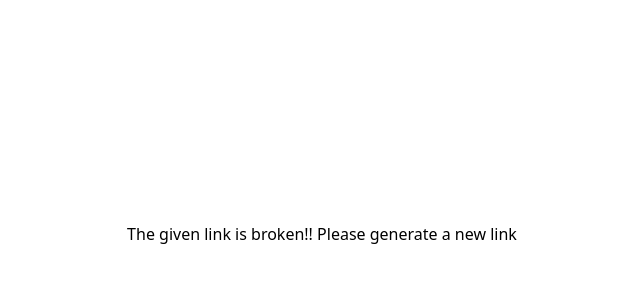
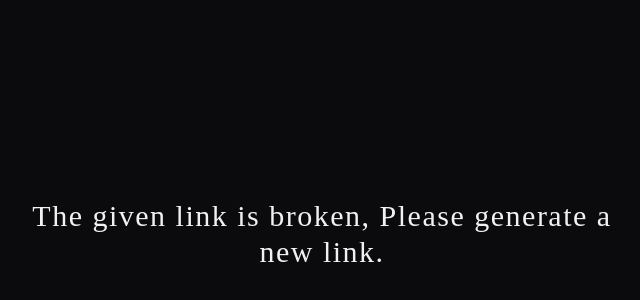
Before and after one commit to clanflare/cf-modmail-web, a Next.js app: page /auth/magic-link in a window 1280 px wide. Shown: the part 166-466 px from the top of the page, without its empty margins (318-958 px from the left). Built offline with nearby package versions, Linux system fonts and the light colour scheme; no server answers; a web font is replaced by a local one.

Commit message:
feat: :sparkles: add mafic link page

```diff
--- a/app/auth/magic-link/page.tsx
+++ b/app/auth/magic-link/page.tsx
@@ -1,3 +1,5 @@
+import { MagicLinkScreen } from "@/components/screens";
+
 interface Props {
 	searchParams: {
 		token?: string;
@@ -9,19 +11,17 @@ const MagicLinkPage = (props: Props) => {
 
 	const { token } = searchParams;
 
-    return (
-        <main className="w-full h-screen flex items-center justify-center bg-background dark:bg-dark-background">
-            {
-                token ? (
-                    <div>
-
-                    </div>
-                ) : (
-                    <p>The given link is broken!! Please generate a new link</p>
-                )
-            }
-        </main>
-    )
+	return (
+		<main className="w-full h-screen flex items-center justify-center bg-primary-dark font-bahnschrift">
+			{token ? (
+				<MagicLinkScreen token={token} />
+			) : (
+				<p className="text-3xl max-w-[600px] text-primary-light text-center tracking-wider">
+					The given link is broken, Please generate a new link.
+				</p>
+			)}
+		</main>
+	);
 };
 
 export default MagicLinkPage;
--- /dev/null
+++ b/components/screens/index.ts
@@ -0,0 +1 @@
+export * from "./magic-link-screen/index";
--- /dev/null
+++ b/components/screens/magic-link-screen/hook.ts
@@ -0,0 +1,13 @@
+import { useEffect } from "react";
+
+interface Args {
+    token: string
+}
+
+export const useMagicLinkScreen = ( args: Args ) => {
+    const { token } = args;
+
+    useEffect(() => {
+
+    }, [token])
+}
--- /dev/null
+++ b/components/screens/magic-link-screen/index.ts
@@ -0,0 +1 @@
+export { default as MagicLinkScreen } from "./magic-link-screen";
--- /dev/null
+++ b/components/screens/magic-link-screen/magic-link-screen.tsx
@@ -0,0 +1,27 @@
+"use client";
+
+import { LoaderCircle } from "lucide-react";
+import { useMagicLinkScreen } from "./hook";
+
+interface Props {
+	token: string;
+}
+
+const MagicLinkScreen = (props: Props) => {
+	useMagicLinkScreen({
+		token: props.token,
+	});
+
+	return (
+		<div className="w-full flex items-center justify-center font-bahnschrift">
+			<LoaderCircle
+				className="text-accent-background animate-spin"
+				size={30}
+			/>
+
+			<p className="text-primary-light">Redirecting...</p>
+		</div>
+	);
+};
+
+export default MagicLinkScreen;
```
